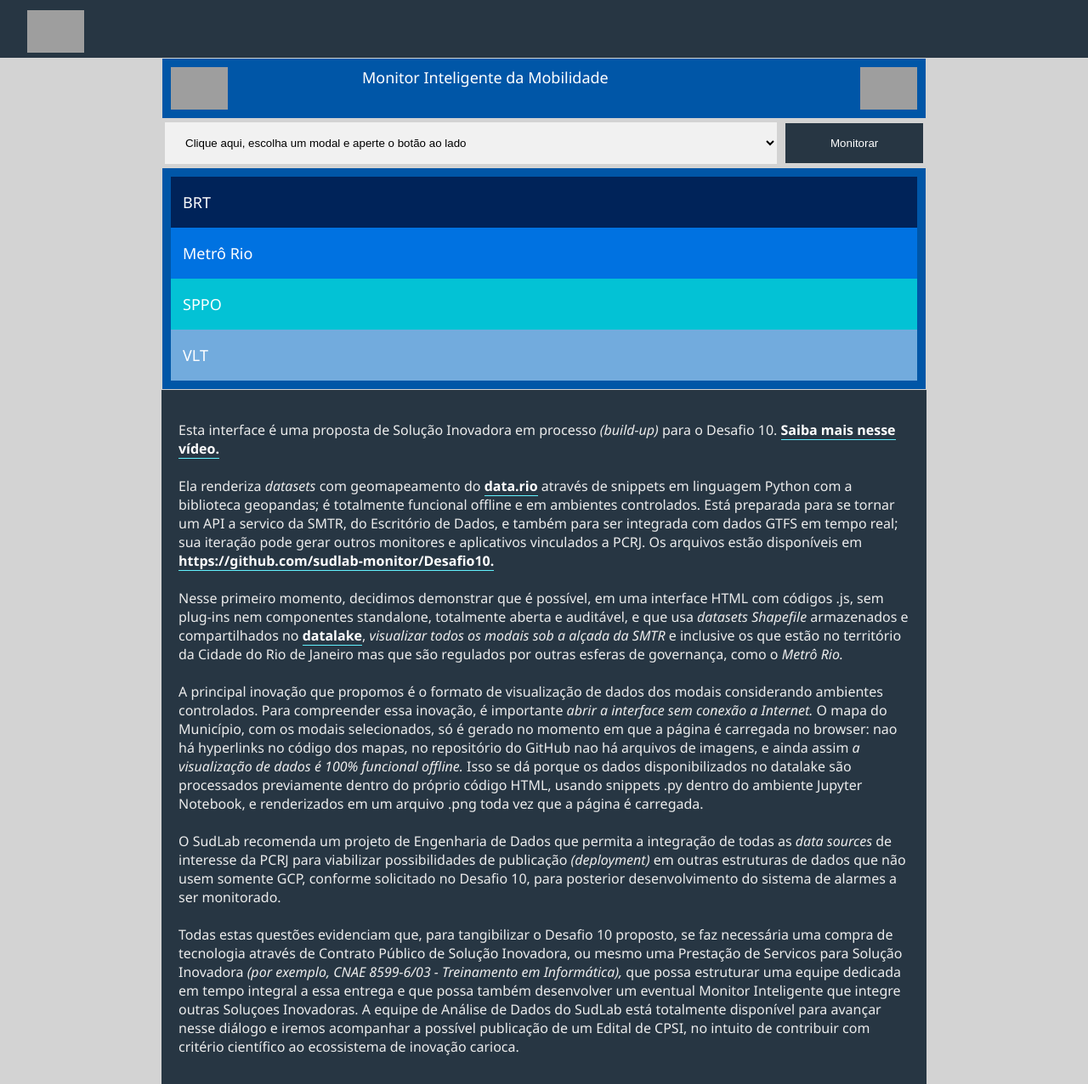
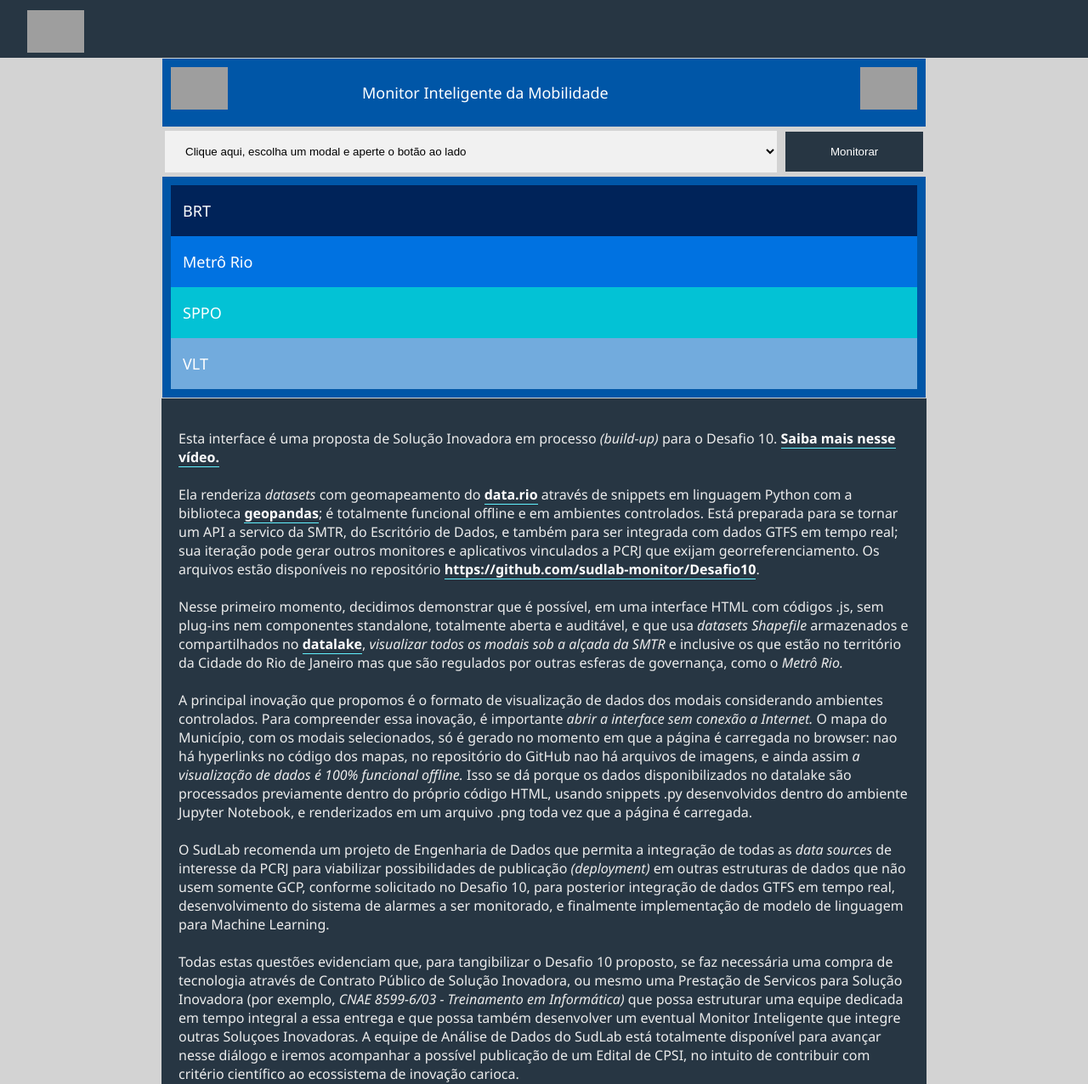
Before and after one commit to sudlab-monitor/Desafio10, a plain HTML site: page index.html in a window 1280 px wide. Shown: the top 1276 px of the page at 85% size. Drawn offline with Linux system fonts and the light colour scheme; grey boxes are pictures that could not be loaded.

Commit message:
Add files via upload

```diff
--- a/index.html
+++ b/index.html
@@ -38,7 +38,7 @@
 	<section>
 		<div class="flex-container">
 			<div class="flex-item"><img src="https://transportes.prefeitura.rio/wp-content/uploads/sites/31/2025/01/RIO-PREFEITURA-Transportes-horizontal-monocromatica-branco.png" height="50px" align="left"></div>
-			<div class="flex-item">Monitor Inteligente da Mobilidade</div>
+			<div class="flex-item"><p>Monitor Inteligente da Mobilidade</p></div>
 			<div class="flex-item"><img src="https://carioca.rio/wp-content/uploads/2020/01/logotipo-topo.png" height="50px" align="right"></div>
 
 </div>
@@ -79,11 +79,11 @@
 		<div class="flex-item-3">
 			<p>
 			Esta interface é uma proposta de Solução Inovadora em processo <i>(build-up)</i> para o Desafio 10. <a href="https://drive.google.com/file/d/1Hdoo27d_x7J0hnP5EVwyO4EO-m7TOln3/view?usp=drive_link" target="_blank">Saiba mais nesse vídeo.</a></br></br>
-Ela renderiza <i>datasets</i> com geomapeamento do <a href="https://data.rio" target="_blank">data.rio</a> através de snippets em linguagem Python com a biblioteca geopandas; é totalmente funcional offline e em ambientes controlados. Está preparada para se tornar um API a servico da SMTR, do Escritório de Dados, e também para ser integrada com dados GTFS em tempo real; sua iteração pode gerar outros monitores e aplicativos vinculados a PCRJ. Os arquivos estão disponíveis em <a href="https://github.com/sudlab-monitor/Desafio10" target="_blank">https://github.com/sudlab-monitor/Desafio10.</a></br></br>
+Ela renderiza <i>datasets</i> com geomapeamento do <a href="https://data.rio" target="_blank">data.rio</a> através de snippets em linguagem Python com a biblioteca <a href="https://geopandas.org/" target="_blank">geopandas</a>; é totalmente funcional offline e em ambientes controlados. Está preparada para se tornar um API a servico da SMTR, do Escritório de Dados, e também para ser integrada com dados GTFS em tempo real; sua iteração pode gerar outros monitores e aplicativos vinculados a PCRJ que exijam georreferenciamento. Os arquivos estão disponíveis no repositório <a href="https://github.com/sudlab-monitor/Desafio10" target="_blank">https://github.com/sudlab-monitor/Desafio10</a>.</br></br>
 Nesse primeiro momento, decidimos demonstrar que é possível, em uma interface HTML com códigos .js, sem plug-ins nem componentes standalone, totalmente aberta e auditável, e que usa <i>datasets Shapefile</i> armazenados e compartilhados no <a href="https://data.rio/search?q=datalake" target="_blank">datalake</a>, <i>visualizar todos os modais sob a alçada da SMTR</i> e inclusive os que estão no território da Cidade do Rio de Janeiro mas que são regulados por outras esferas de governança, como o <i>Metrô Rio.</i></br></br>
-A principal inovação que propomos é o formato de visualização de dados dos modais considerando ambientes controlados. Para compreender essa inovação, é importante <i>abrir a interface sem conexão a Internet.</i> O mapa do Município, com os modais selecionados, só é gerado no momento em que a página é carregada no browser: nao há hyperlinks no código dos mapas, no repositório do GitHub nao há arquivos de imagens, e ainda assim <i>a visualização de dados é 100% funcional offline.</i> Isso se dá porque os dados disponibilizados no datalake são processados previamente dentro do próprio código HTML, usando snippets .py dentro do ambiente Jupyter Notebook, e renderizados em um arquivo .png toda vez que a página é carregada.</br></br>
-O SudLab recomenda um projeto de Engenharia de Dados que permita a integração de todas as <i>data sources</i> de interesse da PCRJ para viabilizar possibilidades de publicação <i>(deployment)</i> em outras estruturas de dados que não usem somente GCP, conforme solicitado no Desafio 10, para posterior desenvolvimento do sistema de alarmes a ser monitorado.</br></br>
-Todas estas questões evidenciam que, para tangibilizar o Desafio 10 proposto, se faz necessária uma compra de tecnologia através de Contrato Público de Solução Inovadora, ou mesmo uma Prestação de Servicos para Solução Inovadora <i>(por exemplo, CNAE 8599-6/03 - Treinamento em Informática),</i> que possa estruturar uma equipe dedicada em tempo integral a essa entrega e que possa também desenvolver um eventual Monitor Inteligente que integre outras Soluçoes Inovadoras. A equipe de Análise de Dados do SudLab está totalmente disponível para avançar nesse diálogo e iremos acompanhar a possível publicação de um Edital de CPSI, no intuito de contribuir com critério científico ao ecossistema de inovação carioca.
+A principal inovação que propomos é o formato de visualização de dados dos modais considerando ambientes controlados. Para compreender essa inovação, é importante <i>abrir a interface sem conexão a Internet.</i> O mapa do Município, com os modais selecionados, só é gerado no momento em que a página é carregada no browser: nao há hyperlinks no código dos mapas, no repositório do GitHub nao há arquivos de imagens, e ainda assim <i>a visualização de dados é 100% funcional offline.</i> Isso se dá porque os dados disponibilizados no datalake são processados previamente dentro do próprio código HTML, usando snippets .py desenvolvidos dentro do ambiente Jupyter Notebook, e renderizados em um arquivo .png toda vez que a página é carregada.</br></br>
+O SudLab recomenda um projeto de Engenharia de Dados que permita a integração de todas as <i>data sources</i> de interesse da PCRJ para viabilizar possibilidades de publicação <i>(deployment)</i> em outras estruturas de dados que não usem somente GCP, conforme solicitado no Desafio 10, para posterior integração de dados GTFS em tempo real, desenvolvimento do sistema de alarmes a ser monitorado, e finalmente implementação de modelo de linguagem para Machine Learning.</br></br>
+Todas estas questões evidenciam que, para tangibilizar o Desafio 10 proposto, se faz necessária uma compra de tecnologia através de Contrato Público de Solução Inovadora, ou mesmo uma Prestação de Servicos para Solução Inovadora (por exemplo, <i>CNAE 8599-6/03 - Treinamento em Informática)</i> que possa estruturar uma equipe dedicada em tempo integral a essa entrega e que possa também desenvolver um eventual Monitor Inteligente que integre outras Soluçoes Inovadoras. A equipe de Análise de Dados do SudLab está totalmente disponível para avançar nesse diálogo e iremos acompanhar a possível publicação de um Edital de CPSI, no intuito de contribuir com critério científico ao ecossistema de inovação carioca.
 
 			</p>
 	</div>
```
